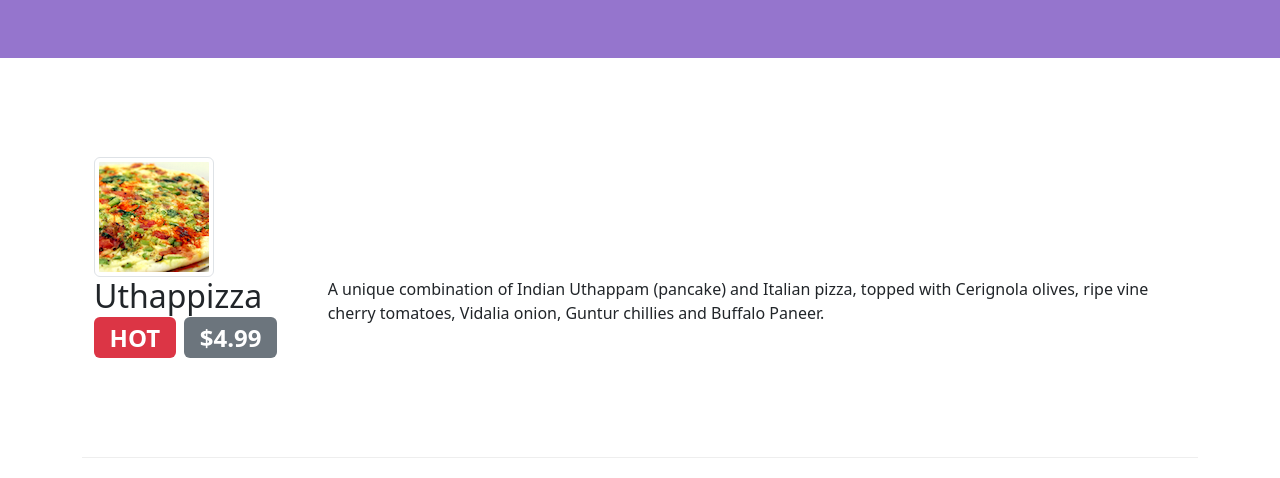
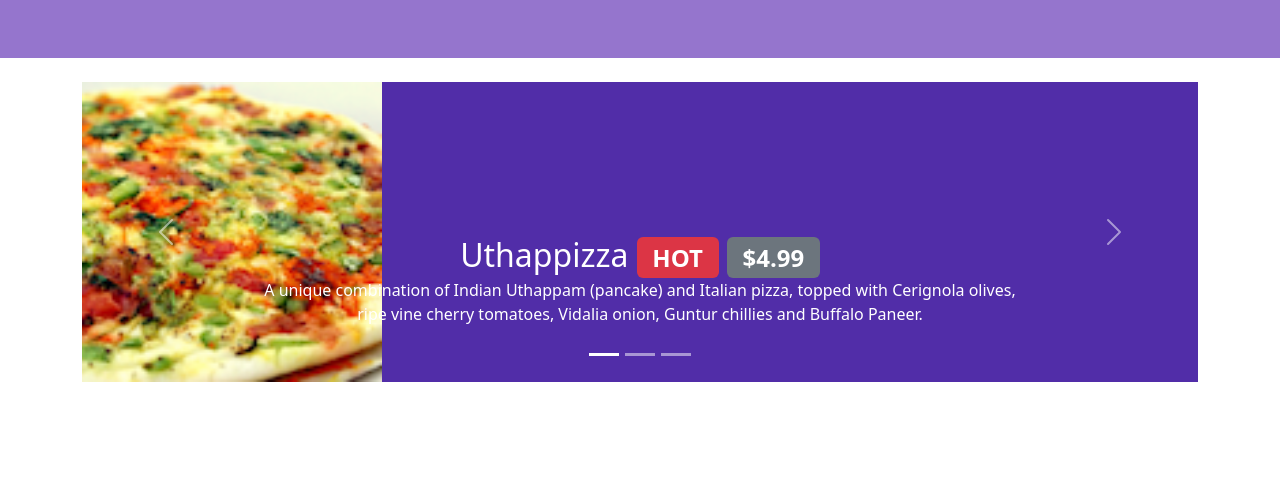
Before and after one commit to KriSh82432/MERN_Stack_Programs, a website: page Course1_Bootstrap/index.html in a window 1280 px wide. Shown: the part 276-754 px from the top of the page. Drawn offline with nearby package versions, Linux system fonts and the light colour scheme.

Commit message:
Added a carousel

```diff
--- a/Course1_Bootstrap/index.css
+++ b/Course1_Bootstrap/index.css
@@ -47,3 +47,18 @@ body {
   border-bottom: 1px solid #ddd;
   padding: 10px;
 }
+
+.carousel {
+  background: #512da8;
+}
+
+.carousel-item {
+  height: 300px;
+}
+
+.carousel-item img {
+  position: absolute;
+  top: 0;
+  left: 0;
+  min-height: 300px;
+}
--- a/Course1_Bootstrap/index.html
+++ b/Course1_Bootstrap/index.html
@@ -51,6 +51,45 @@
     </header>
 
     <div class="container">
+        <div class="col mt-4">
+            <div id="mycarousel" class="carousel slide" data-ride="carousel">
+                <div class="carousel-inner" role="listbox">
+                    <div class="carousel-item active">
+                         <img class="img-fluid" src="img/uthappizza.png" alt="uthappizza">
+                         <div class="carousel-caption d-none d-md-block">
+                            <h2 class="mt-0 card-title">Uthappizza <span class="badge bg-danger">HOT</span> <span class="badge badge-pill bg-secondary">$4.99</span></h2>
+                            <p class="d-none d-sm-block">A unique combination of Indian Uthappam (pancake) and Italian pizza, topped with Cerignola olives, ripe vine cherry tomatoes, Vidalia onion, Guntur chillies and Buffalo Paneer.</p>
+                        </div>
+                    </div>
+                    <div class="carousel-item">
+                        <img class="img-fluid" src="img/buffet.png" alt="buffet">
+                        <div class="carousel-caption d-none d-md-block">
+                            <h2>Weekend Grand Buffet <span class="badge bg-danger">NEW</span></h2>
+                            <p>Featuring mouthwatering combinations with a choice of five different salads, six enticing appetizers, six main entrees and five choicest desserts. Free flowing bubbly and soft drinks. All for just $19.99 per person </p>
+                        </div>
+                    </div>
+                    <div class="carousel-item">
+                        <img class="img-fluid" src="img/alberto.png" alt="alberto">
+                        <div class="carousel-caption d-none d-md-block">
+                            <h2 class="mt-0 2 card-title">Alberto Somayya</h2>
+                            <h4 class="card-subtitle">Executive Chef</h4>
+                            <p class="d-none d-sm-block card-text">Award winning three-star Michelin chef with wide International experience having worked closely with whos-who in the culinary world, he specializes in creating mouthwatering Indo-Italian fusion experiences. </p>
+                        </div>
+                    </div>
+                </div>
+                <ol class="carousel-indicators">
+                    <li data-bs-target="#mycarousel" data-bs-slide-to="0" class="active"></li>
+                    <li data-bs-target="#mycarousel" data-bs-slide-to="1"></li>
+                    <li data-bs-target="#mycarousel" data-bs-slide-to="2"></li>
+                </ol>
+                <a class="carousel-control-prev" href="#mycarousel" role="button" data-bs-slide="prev">
+                    <span class="carousel-control-prev-icon"></span>
+                </a>
+                <a class="carousel-control-next" href="#mycarousel" role="button" data-bs-slide="next">
+                    <span class="carousel-control-next-icon"></span>
+                </a>
+            </div>
+        </div>
         <div class="row row-content align-items-center">
             <div class="col-12 order-sm-first">
                 <img src="img/uthappizza.png" alt="uthappizza" class="d-flex img-thumbnail me-3 align-self-baseline">
@@ -204,7 +243,8 @@
     <!--<script src="node_modules/jquery/dist/jquery.slim.min.js"></script>
     <script src="node_modules/popper.js/dist/umd/popper.min.js"></script>
     <script src="node_modules/bootstrap/dist/js/bootstrap.min.js"></script>-->
-    <script src="https://cdn.jsdelivr.net/npm/bootstrap@5.0.2/dist/js/bootstrap.bundle.min.js" integrity="sha384-MrcW6ZMFYlzcLA8Nl+NtUVF0sA7MsXsP1UyJoMp4YLEuNSfAP+JcXn/tWtIaxVXM" crossorigin="anonymous"></script>
+    <script src="https://cdn.jsdelivr.net/npm/@popperjs/core@2.9.2/dist/umd/popper.min.js" integrity="sha384-IQsoLXl5PILFhosVNubq5LC7Qb9DXgDA9i+tQ8Zj3iwWAwPtgFTxbJ8NT4GN1R8p" crossorigin="anonymous"></script>
+    <script src="https://cdn.jsdelivr.net/npm/bootstrap@5.0.2/dist/js/bootstrap.min.js" integrity="sha384-cVKIPhGWiC2Al4u+LWgxfKTRIcfu0JTxR+EQDz/bgldoEyl4H0zUF0QKbrJ0EcQF" crossorigin="anonymous"></script>
     <script>
         var tooltipTriggerList = [].slice.call(document.querySelectorAll('[data-bs-toggle="tooltip"]'))
         var tooltipList = tooltipTriggerList.map(function (tooltipTriggerEl) {
```
